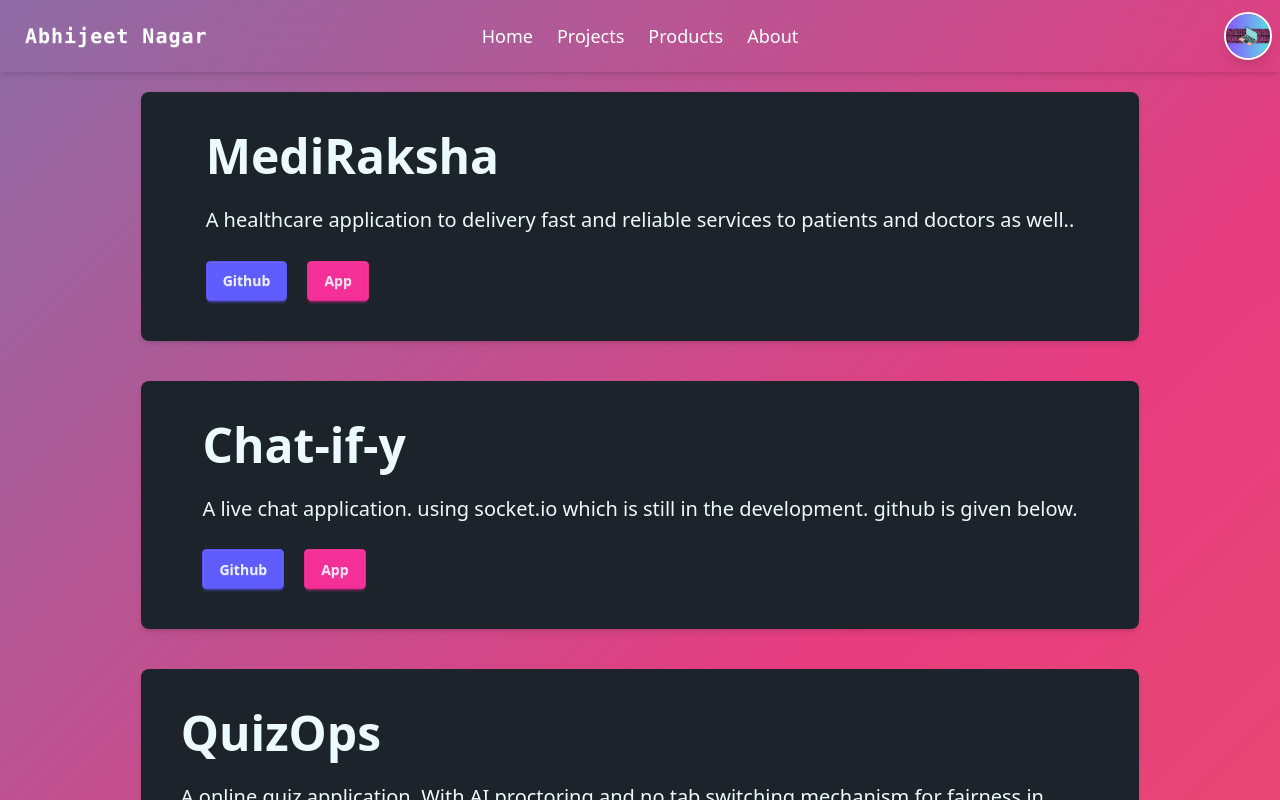
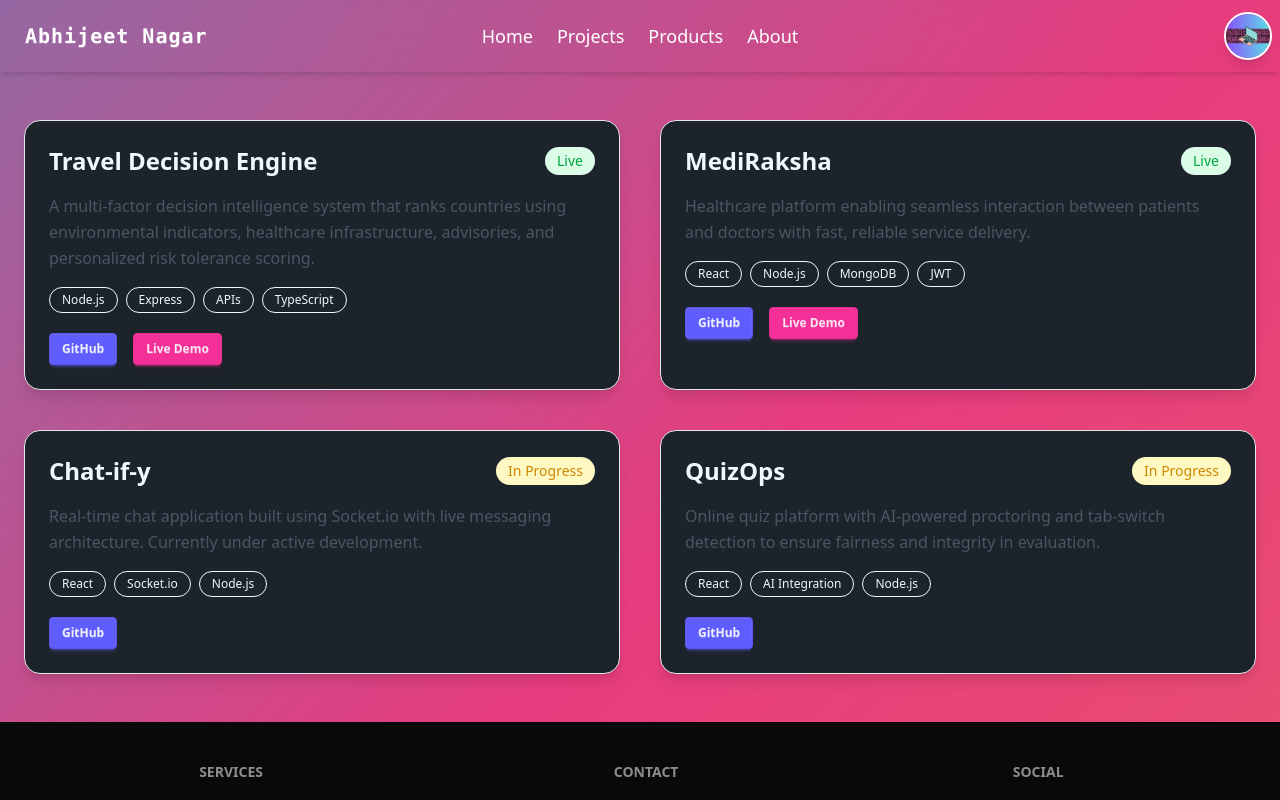
Before and after one commit to AbhijeetNagar56/MyPortfolio, a React (Vite) app: page /project in a window 1280 px wide. Shown: the top 800 px of the page. Built offline with nearby package versions, Linux system fonts and the light colour scheme.

Commit message:
tde project added and typing text improved

```diff
--- a/src/pages/home.jsx
+++ b/src/pages/home.jsx
@@ -56,8 +56,8 @@ const Home = () => {
               />
               <div className="px-4 sm:px-0">
                 <h1 className="mb-6 text-3xl sm:text-5xl font-extrabold leading-tight">
-                  Hy, I'm a{' '}
-                  <span className="text-red-400 font-bold inline-block max-w-full break-words">
+                  Hy, I'm a{' '}<br></br>
+                  <span className="text-red-400 font-bold inline-block max-w-full wrap-break-word">
                     {currentText}
                     <span className="cursor after:content-['|'] after:animate-blink ml-1"></span>
                   </span>
--- a/src/pages/project.jsx
+++ b/src/pages/project.jsx
@@ -1,66 +1,109 @@
-
+const projects = [
+  {
+    title: "Travel Decision Engine",
+    description:
+      "A multi-factor decision intelligence system that ranks countries using environmental indicators, healthcare infrastructure, advisories, and personalized risk tolerance scoring.",
+    tech: ["Node.js", "Express", "APIs", "TypeScript"],
+    github: "https://github.com/AbhijeetNagar56/Travel-Decision-Engine",
+    live: "https://travel-decision-engine.onrender.com/",
+    status: "Live",
+  },
+  {
+    title: "MediRaksha",
+    description:
+      "Healthcare platform enabling seamless interaction between patients and doctors with fast, reliable service delivery.",
+    tech: ["React", "Node.js", "MongoDB", "JWT"],
+    github: "https://github.com/AbhijeetNagar56/Mediraksha.git",
+    live: "https://medi-raksha-2-0.vercel.app/",
+    status: "Live",
+  },
+  {
+    title: "Chat-if-y",
+    description:
+      "Real-time chat application built using Socket.io with live messaging architecture. Currently under active development.",
+    tech: ["React", "Socket.io", "Node.js"],
+    github: "https://github.com/AbhijeetNagar56/Chat-if-y.git",
+    live: "",
+    status: "In Progress",
+  },
+  {
+    title: "QuizOps",
+    description:
+      "Online quiz platform with AI-powered proctoring and tab-switch detection to ensure fairness and integrity in evaluation.",
+    tech: ["React", "AI Integration", "Node.js"],
+    github: "https://github.com/AbhijeetNagar56/Chat-if-y.git",
+    live: "",
+    status: "In Progress",
+  },
+];
 
 const Project = () => {
   return (
-    <div className="text-[18px] sm:text-[20px] font-sans my-5 px-4">
-      <main className="flex flex-col items-center gap-10">
-        {/* Mediraksha */}
-        <div className="hero bg-base-100 w-full sm:w-[80%] max-w-5xl p-4 sm:p-6 rounded-lg shadow-md">
-          <div className="hero-content flex-col lg:flex-row-reverse gap-6">
-            <div>
-              <h1 className="text-3xl sm:text-5xl font-bold">MediRaksha</h1>
-              <p className="py-4 sm:py-6 leading-relaxed">
-                A healthcare application to delivery fast and reliable services to patients and doctors as well..
-              </p>
-              <button className="btn btn-primary">
-                <a target='_blank' href="https://github.com/AbhijeetNagar56/Mediraksha.git">Github</a>
-              </button>
-              <button className="btn btn-secondary mx-5">
-                <a target='_blank' href="https://medi-raksha-2-0.vercel.app/">App</a>
-              </button>
+    <div className="px-6 py-12 max-w-7xl mx-auto font-sans">
+
+      <div className="grid md:grid-cols-2 gap-10">
+        {projects.map((project, index) => (
+          <div
+            key={index}
+            className="bg-base-100 p-6 rounded-2xl shadow-lg hover:shadow-2xl transition-all duration-300 border border-gray-200"
+          >
+            <div className="flex justify-between items-center mb-4">
+              <h3 className="text-2xl font-bold">{project.title}</h3>
+
+              <span
+                className={`text-sm px-3 py-1 rounded-full ${
+                  project.status === "Live"
+                    ? "bg-green-100 text-green-600"
+                    : "bg-yellow-100 text-yellow-600"
+                }`}
+              >
+                {project.status}
+              </span>
+            </div>
+
+            <p className="text-gray-600 mb-4 leading-relaxed">
+              {project.description}
+            </p>
+
+            {/* Tech Stack */}
+            <div className="flex flex-wrap gap-2 mb-5">
+              {project.tech.map((tech, i) => (
+                <span
+                  key={i}
+                  className="text-xs border px-3 py-1 rounded-full"
+                >
+                  {tech}
+                </span>
+              ))}
+            </div>
+
+            {/* Buttons */}
+            <div className="flex gap-4">
+              <a
+                href={project.github}
+                target="_blank"
+                rel="noopener noreferrer"
+                className="btn btn-primary btn-sm"
+              >
+                GitHub
+              </a>
+
+              {project.live && (
+                <a
+                  href={project.live}
+                  target="_blank"
+                  rel="noopener noreferrer"
+                  className="btn btn-secondary btn-sm"
+                >
+                  Live Demo
+                </a>
+              )}
             </div>
           </div>
-        </div>
+        ))}
+      </div>
+    </div>
+  );
+};
 
-        {/* Chatif */}
-        <div className="hero bg-base-100 w-full sm:w-[80%] max-w-5xl p-4 sm:p-6 rounded-lg shadow-md">
-          <div className="hero-content flex-col lg:flex-row-reverse gap-6">
-            <div>
-              <h1 className="text-3xl sm:text-5xl font-bold">Chat-if-y</h1>
-              <p className="py-4 sm:py-6 leading-relaxed">
-                A live chat application. using socket.io which is still in the development. github is given below.
-              </p>
-              <button className="btn btn-primary">
-                <a target='_blank' href="https://github.com/AbhijeetNagar56/Chat-if-y.git">Github</a>
-              </button>
-              <button className="btn btn-secondary mx-5">
-                <a target='' href="">App</a>
-              </button>
-            </div>
-          </div>
-        </div>
-
-        {/* Chatif */}
-        <div className="hero bg-base-100 w-full sm:w-[80%] max-w-5xl p-4 sm:p-6 rounded-lg shadow-md">
-          <div className="hero-content flex-col lg:flex-row-reverse gap-6">
-            <div>
-              <h1 className="text-3xl sm:text-5xl font-bold">QuizOps</h1>
-              <p className="py-4 sm:py-6 leading-relaxed">
-                A online quiz application. With AI proctoring and no tab switching mechanism for fairness in evaluation.
-              </p>
-              <button className="btn btn-primary">
-                <a target='_blank' href="https://github.com/AbhijeetNagar56/Chat-if-y.git">Github</a>
-              </button>
-              <button className="btn btn-secondary mx-5">
-                <a target='' href="">App</a>
-              </button>
-            </div>
-          </div>
-        </div>
-
-      </main>
-    </div>
-  )
-}
-
-export default Project
+export default Project;
```
